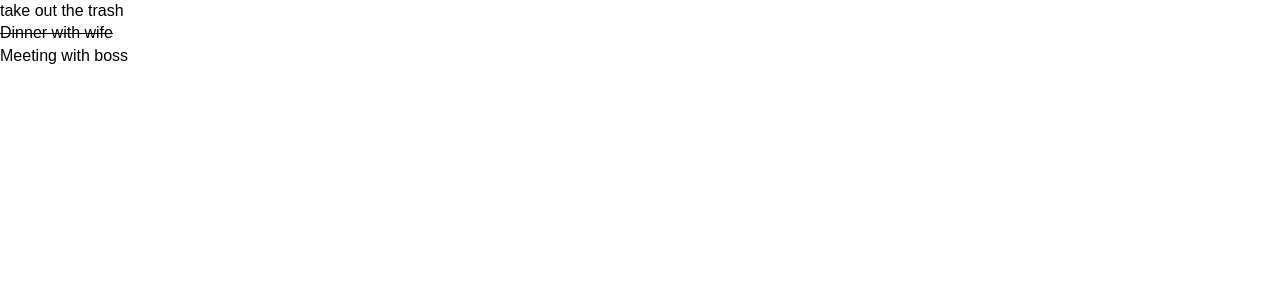
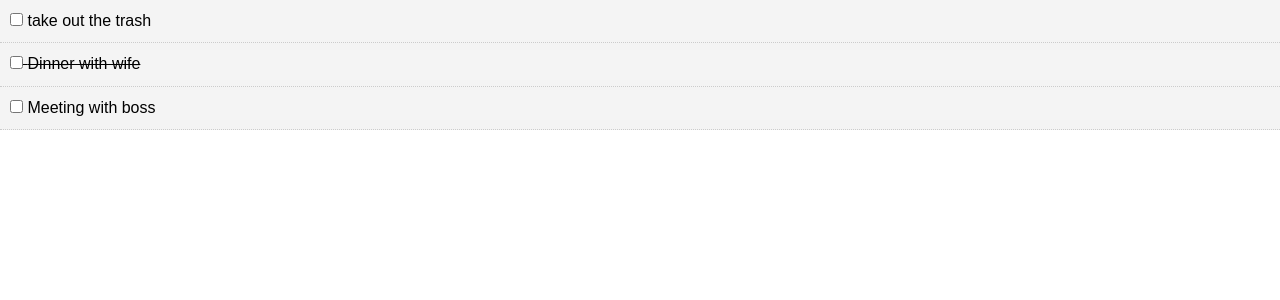
Before and after one commit to m-assila/React_Start, a React (Create React App) app: page / in a window 1280 px wide. Shown: the top 300 px of the page. Built offline with nearby package versions, Linux system fonts and the light colour scheme.

Commit message:
Adding checkbox

```diff
--- a/src/components/Todoitem.js
+++ b/src/components/Todoitem.js
@@ -3,22 +3,19 @@ import PropTypes from 'prop-types';
 
 export default class Todoitem extends Component {
     getStyle =()=>{
-        if(this.props.todo.completed){
-            return{
-                textDecoration : 'line-through'
-            }
-        }
-        else{
-            return{
-                textDecoration : 'none'
-            }
+        return{
+            background :'#f4f4f4',
+            padding :'10px',
+            borderBottom : '1px #ccc dotted',
+            textDecoration : this.props.todo.completed ? 'line-through' : 'none'
         }
     }
 
     render() {
         return (
             <div style={this.getStyle()}>
-                <p>{this.props.todo.title}</p>
+
+                <p><input type="checkbox"/>{'   '} {this.props.todo.title}</p>
             </div>
         )
     }
```
